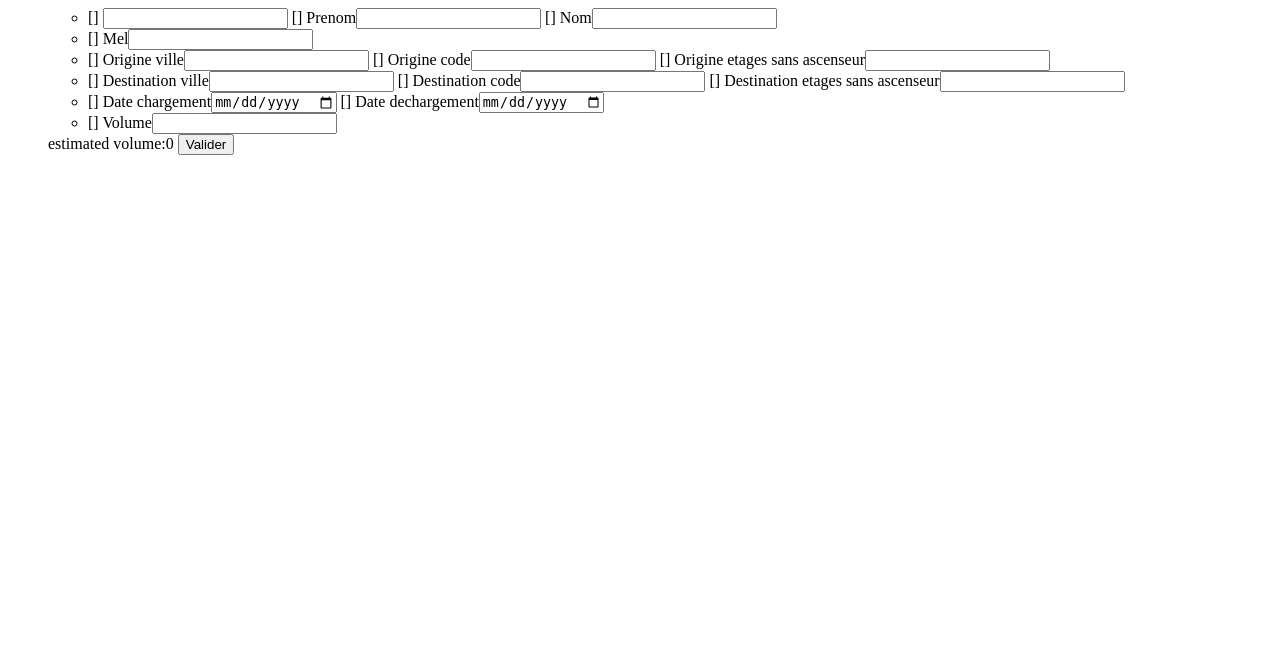
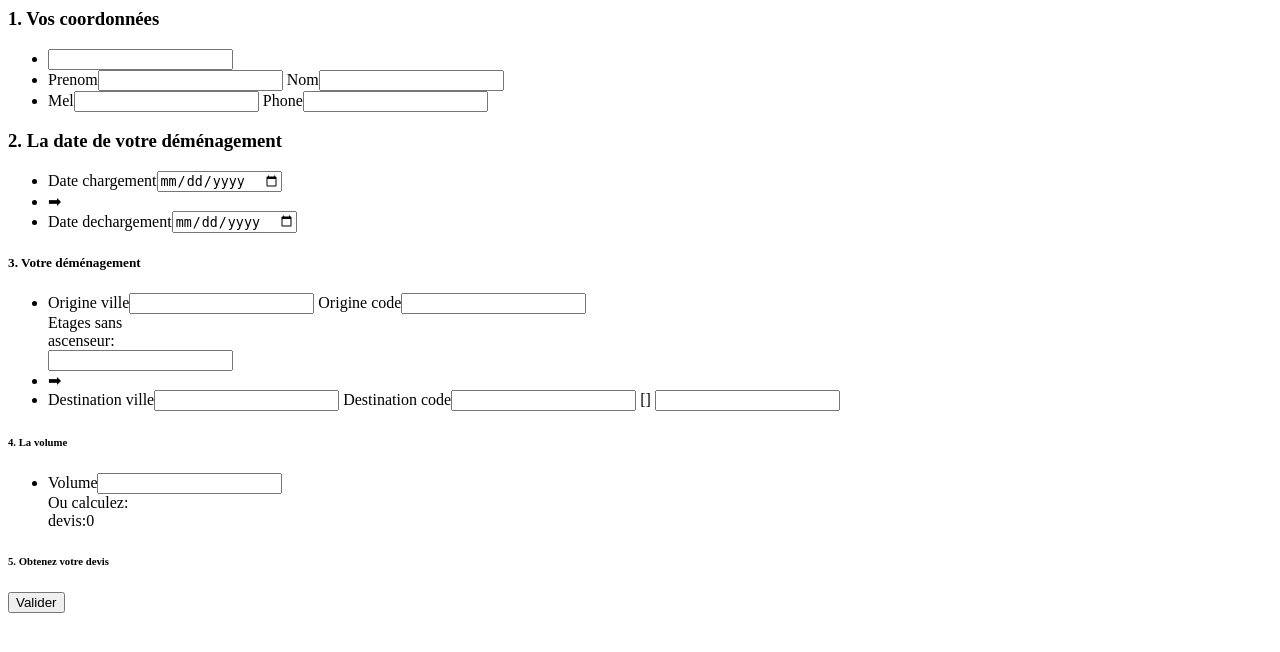
Before and after one commit to austing/Hakim, a Django app: template hakim/templates/moving/devis.html in a window 1280 px wide. Shown: the top 652 px of the page. Run offline with Django 3.2, Linux system fonts and the light colour scheme; the template is opened without the code that fills it, so the values that code supplies are empty, except form fields; tables that the repository leaves empty hold one stand-in row (values such as "Sample post"); form fields are guessed from the names that the template uses; some libraries are stand-ins or nearby versions.

Commit message:
styling complete

```diff
--- a/hakim/templates/moving/devis.html
+++ b/hakim/templates/moving/devis.html
@@ -15,15 +15,21 @@
 <script type="text/javascript"  src="/static/js/jquery-1.9.0.min.js"></script>
 <script type="text/javascript"  src="/static/jquery-ui-1.9.2.custom/js/jquery-ui-1.9.2.custom.min.js"></script>
 
+{{ meublequantite_formset.media }}
+
+
 <script type="text/javascript" src="/static/js/jquery.infieldlabel.js"></script>
 
 <script type="text/javascript">
 $(document).ready(function() {
-  $("#contact_form label[for]").inFieldLabels({fadeDuration:0,fadeOpacity:0.3});
+  $("#contact_form label[for]").inFieldLabels({fadeDuration:0,fadeOpacity:0.15});
+
+  $('span.errors input').change(function(){$(this).parent('span.errors').removeClass('errors');});
 });
+
+
 </script>
 
-{{ meublequantite_formset.media }}
 
         {% comment%}
             <script type="text/javascript" src="/static/admin/js/core.js"></script>
@@ -45,69 +51,104 @@ $(document).ready(function() {
 
 </head>
 <body>
+<div id="top">
+ </div>
+
+
 <form action="/devis/" method="post">
-<ul>
-{% csrf_token %}<a id="volume-link"></a>
+{% csrf_token %}
 
 <div id="contact_form">
+<h3>1. Vos coordonnées</h3>
 <ul id="coordonnees">
     <li>
-        {{ contact_form.civilite.errors }}
-        {{ contact_form.civilite }}
-
-        {{ contact_form.prenom.errors }}
-        {{ contact_form.prenom.label_tag }}{{ contact_form.prenom }}
-
-        {{ contact_form.nom.errors }}
-        {{ contact_form.nom.label_tag }}{{ contact_form.nom }}
+        <span class="null {% if contact_form.civilite.errors %}errors{%endif%}">
+        {{ contact_form.civilite }}</span>
     </li>
     <li>
-        {{ contact_form.mel.errors }}
-        {{ contact_form.mel.label_tag }}{{ contact_form.mel }}
-</ul>
-<ul id="demenagement">
+        <span class="null {% if contact_form.prenom.errors %}errors{%endif%}">
+        {{ contact_form.prenom.label_tag }}{{ contact_form.prenom }}</span>
+
+        <span class="null {% if contact_form.nom.errors %}errors{%endif%}">
+        {{ contact_form.nom.label_tag }}{{ contact_form.nom }}</span>
+    </li>
+    <div class="break"></div>
     <li>
-        {{ contact_form.origine_ville.errors }}
-        {{ contact_form.origine_ville.label_tag }}{{ contact_form.origine_ville }}
+        <span class="null {% if contact_form.mel.errors %}errors{%endif%}">
+        {{ contact_form.mel.label_tag }}{{ contact_form.mel }}</span>
 
-        {{ contact_form.origine_code.errors }}
-        {{ contact_form.origine_code.label_tag }}{{ contact_form.origine_code }}
-
-        {{ contact_form.origine_etages_sans_ascenseur.errors }}
-        {{ contact_form.origine_etages_sans_ascenseur.label_tag }}{{ contact_form.origine_etages_sans_ascenseur }}
-    </li>
-    <li>
-        {{ contact_form.destination_ville.errors }}
-        {{ contact_form.destination_ville.label_tag }}{{ contact_form.destination_ville }}
-
-        {{ contact_form.destination_code.errors }}
-        {{ contact_form.destination_code.label_tag }}{{ contact_form.destination_code }}
-
-
-        {{ contact_form.destination_etages_sans_ascenseur.errors }}
-        {{ contact_form.destination_etages_sans_ascenseur.label_tag }}{{ contact_form.destination_etages_sans_ascenseur }}
-    </li>
-</ul>
-<ul id="calendrier">
-    <li>
-        {{ contact_form.date_chargement.errors }}
-        {{ contact_form.date_chargement.label_tag }}{{ contact_form.date_chargement }}
-        {{ contact_form.date_dechargement.errors }}
-        {{ contact_form.date_dechargement.label_tag }}{{ contact_form.date_dechargement }}
-    </li>
-</ul>
-<ul id="volume">
-    <li>
-        {{ contact_form.volume.errors }}
-        {{ contact_form.volume.label_tag }}{{ contact_form.volume }}
+        <span class="null {% if contact_form.phone.errors %}errors{%endif%}">
+        {{ contact_form.phone.label_tag }}{{ contact_form.phone }}</span>
     </li>
 </ul>
 
+<h3>2. La date de votre déménagement</h3>
+<ul id="calendrier">
+    <li>
+        <span class="null {% if contact_form.date_chargement.errors %}errors{%endif%}">
+        {{ contact_form.date_chargement.label_tag }}{{ contact_form.date_chargement }}</span>
+    </li><li class="arrow">
+        ➡
+    </li><li>
+        <span class="null {% if contact_form.date_dechargement.errors %}errors{%endif%}">
+        {{ contact_form.date_dechargement.label_tag }}{{ contact_form.date_dechargement }}</span>
+    </li>
+</ul>
+
+<div id="demenagement-holder">
+<h5>3. Votre déménagement</h5>
+<ul id="demenagement">
+    <li>
+        <span class="null {% if contact_form.origine_ville.errors %}errors{%endif%}">
+        {{ contact_form.origine_ville.label_tag }}{{ contact_form.origine_ville }}</span>
+
+        <span class="null {% if contact_form.origine_code.errors %}errors{%endif%}">
+        {{ contact_form.origine_code.label_tag }}{{ contact_form.origine_code }}</span>
+
+
+        <div id="etages">Etages sans<br>ascenseur:</div>
+        {{ contact_form.origine_etages_sans_ascenseur }}
+    </li>
+    <li class="arrow">➡</li>
+    <li>
+    <span class="null {% if contact_form.destination_ville.errors %}errors{%endif%}">{{ contact_form.destination_ville.label_tag }}{{ contact_form.destination_ville }}</span>
+
+        <span class="null {% if contact_form.destination_code.errors %}errors{%endif%}">
+        {{ contact_form.destination_code.label_tag }}{{ contact_form.destination_code }}</span>
+
+        {{ contact_form.destination_etages_sans_ascenseur.errors }}
+        {{ contact_form.destination_etages_sans_ascenseur }}
+    </li>
+</ul>
+
+
+<h6>4. La volume</h6>
+
+<ul id="volume">
+    <li>
+        <span class="null {% if contact_form.volume.errors %}errors{%endif%}">
+        {{ contact_form.volume.label_tag }}{{ contact_form.volume }}</span>
+
+<div id="devis-option">
+Ou calculez:
 </div>
+<div id="devis">
+<label>devis:</label><span id="volume-estimate">0</span> <a id="volume-link"></a>
+</div>
+
+    </li>
+</ul>
+
 {{ meublequantite_formset.as_ul }}
-<label>estimated volume:</label><span id="volume-estimate">0</span>
-<input type="submit" value="Valider" />
-</ul>
+<h6>5. Obtenez votre devis</h6>
+
+<button type="submit" name="valider" value="Valider" />Valider</button>
+<div id="height-filler"></div>
+</div>
+</div>
+<div id="bottom">
+ </div>
+
 </form>
 </body>
 </html>
```
Also changed, not shown: hakim/hakim/static/js/meubles.js (+29 -3 lines), hakim/moving/forms.py (+23 -3 lines), hakim/moving/models.py (+6 -5 lines).
